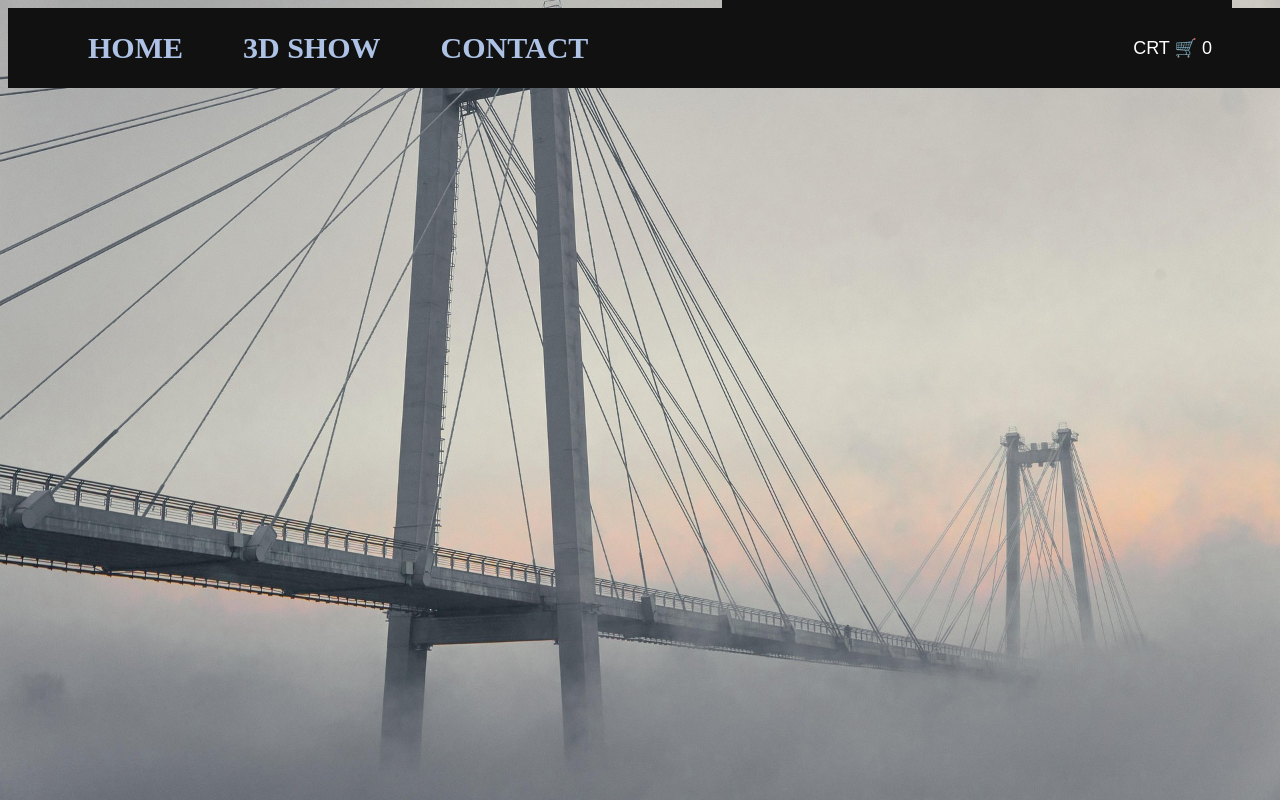
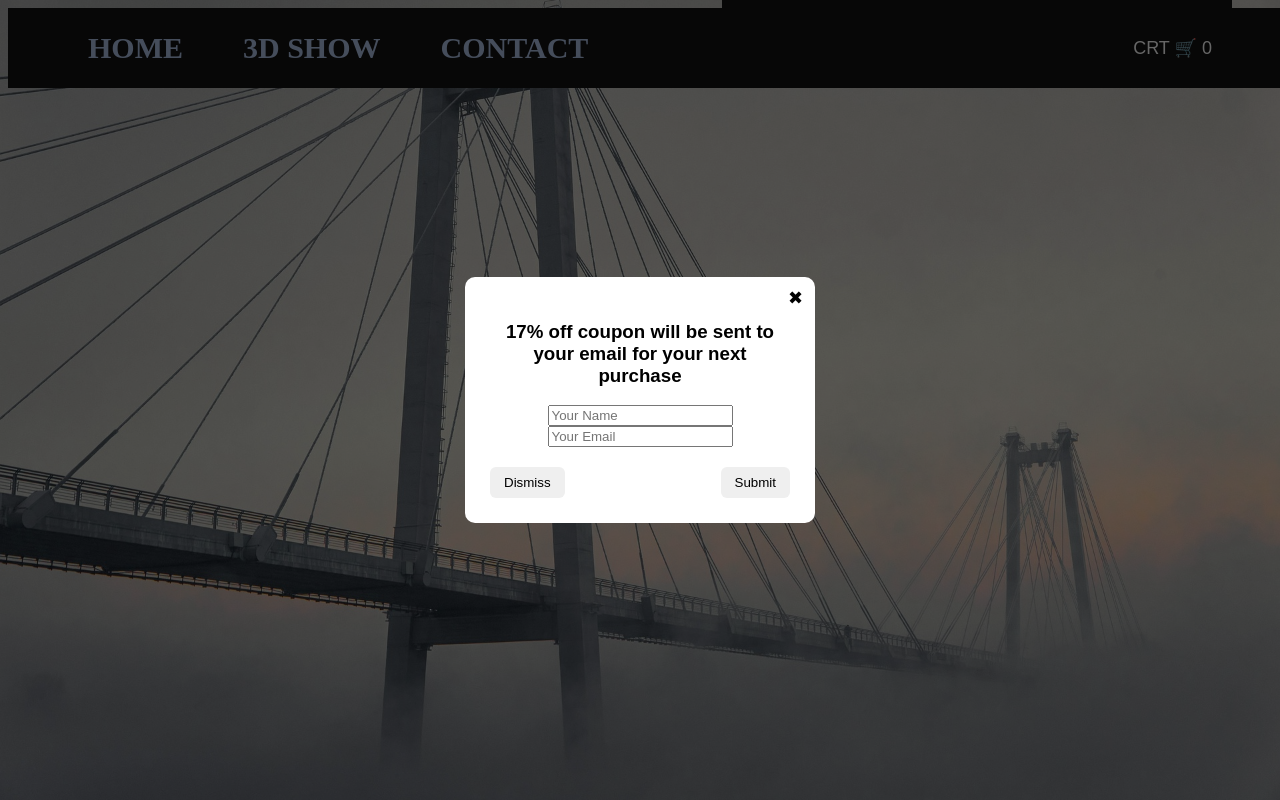
Before and after one commit to NanaProject2023/carproject, a React (Vite) app in the folder client/: page /carproject/discountpopup2 in a window 1280 px wide. Shown: the top 800 px of the page. Built offline with nearby package versions, Linux system fonts and the light colour scheme.

Commit message:
Add rt to advertise-here link in bottom main

```diff
--- /dev/null
+++ b/client/public/assets/discount.json
@@ -0,0 +1,3 @@
+{
+  "message": "17% off Coupon will be sent to your email"
+}
--- a/client/src/App.jsx
+++ b/client/src/App.jsx
@@ -12,7 +12,9 @@ import CarHist from "./components/CarHist";
 import { Routes, Route } from "react-router-dom";
 import Popup from "./components/Popup";
 import Contact from "./components/Contact";
-import Footer from "./components/Footer";;
+import Footer from "./components/Footer";
+import DiscountPopup from "./components/DiscountPopup";
+import DiscountPopup2 from "./components/DiscountPopup2";
 
 
 function App() {
@@ -65,6 +67,8 @@ function App() {
 
         <Route path="/car3d" element={<Car3d />} />
         <Route path="/contact" element={<Contact />} />
+        <Route path="/discountpopup" element={<DiscountPopup />} />
+        <Route path="/discountpopup2" element={<DiscountPopup2 />} />
 
       </Routes>
       <Footer />
--- /dev/null
+++ b/client/src/components/DiscountPopup.css
@@ -0,0 +1,56 @@
+.popup-overlay {
+  position: fixed;
+  top: 0;
+  left: 0;
+  width: 100%;
+  height: 100%;
+  background: rgba(0,0,0,0.6);
+
+  display: flex;
+  justify-content: center;
+  align-items: center;
+
+  z-index: 1000;
+}
+
+.popup {
+  background: #fff;
+  padding: 25px;
+  width: 300px;
+  border-radius: 10px;
+  position: relative;
+  text-align: center;
+
+  animation: fadeIn 0.3s ease;
+}
+
+.close {
+  position: absolute;
+  top: 10px;
+  right: 12px;
+  cursor: pointer;
+  font-size: 18px;
+}
+
+.popup-buttons {
+  margin-top: 20px;
+  display: flex;
+  justify-content: space-between;
+}
+
+.popup-buttons button {
+  padding: 8px 14px;
+  border: none;
+  cursor: pointer;
+  border-radius: 6px;
+  transition: 0.3s;
+}
+
+.popup-buttons button:hover {
+  opacity: 0.8;
+}
+
+@keyframes fadeIn {
+  from { opacity: 0; transform: scale(0.9); }
+  to { opacity: 1; transform: scale(1); }
+}
--- /dev/null
+++ b/client/src/components/DiscountPopup.jsx
@@ -0,0 +1,51 @@
+import { useEffect, useState } from "react";
+import { useNavigate } from "react-router-dom";
+import "./DiscountPopup.css";
+
+export default function DiscountPopup() {
+  const [message, setMessage] = useState("");
+  const navigate = useNavigate();
+
+  useEffect(() => {
+    const fetchMessage = async () => {
+      try {
+        const res = await fetch(`${import.meta.env.BASE_URL}assets/discount.json`);
+        const data = await res.json();
+        setMessage(data.message);
+      } catch (err) {
+        console.error(err);
+      }
+    };
+
+    fetchMessage();
+  }, []);
+
+  const closePopup = () => {
+    navigate(-1); // go back
+  };
+
+  return (
+    <div className="popup-overlay">
+      <div className="popup">
+
+        {/* X button */}
+        <span className="close" onClick={closePopup}>
+          ✖
+        </span>
+
+        <p>{message}</p>
+
+        <div className="popup-buttons">
+          <button onClick={closePopup}>
+            Dismiss
+          </button>
+
+          <button onClick={() => alert("Form coming next")}>
+            Claim
+          </button>
+        </div>
+
+      </div>
+    </div>
+  );
+}
--- /dev/null
+++ b/client/src/components/DiscountPopup2.css
@@ -0,0 +1,15 @@
+.popup h3 {
+  margin-bottom: 15px;
+}
+
+form {
+  display: flex;
+  flex-direction: column;
+  gap: 10px;
+}
+
+form input {
+  padding: 8px;
+  border-radius: 6px;
+  border: 1px solid #ccc;
+}
--- /dev/null
+++ b/client/src/components/DiscountPopup2.jsx
@@ -0,0 +1,78 @@
+import { useState } from "react";
+import { useNavigate } from "react-router-dom";
+
+export default function DiscountPopup2() {
+  const navigate = useNavigate();
+
+  const [name, setName] = useState("");
+  const [email, setEmail] = useState("");
+
+  const closePopup = () => {
+    navigate(-1);
+  };
+
+  const handleSubmit = (e) => {
+    e.preventDefault();
+
+    const newEntry = {
+      id: Date.now(),
+      name,
+      email
+    };
+
+    // ✅ TEMP storage (frontend only)
+    const existing =
+      JSON.parse(localStorage.getItem("discountEmails")) || [];
+
+    existing.push(newEntry);
+
+    localStorage.setItem("discountEmails", JSON.stringify(existing));
+
+    console.log("Saved:", newEntry);
+
+    closePopup();
+  };
+
+  return (
+    <div className="popup-overlay">
+      <div className="popup">
+
+        {/* Close */}
+        <span className="close" onClick={closePopup}>✖</span>
+
+        <h3>
+          17% off coupon will be sent to your email for your next purchase
+        </h3>
+
+        <form onSubmit={handleSubmit}>
+          <input
+            type="text"
+            placeholder="Your Name"
+            value={name}
+            onChange={(e) => setName(e.target.value)}
+            required
+          />
+
+          <input
+            type="email"
+            placeholder="Your Email"
+            value={email}
+            onChange={(e) => setEmail(e.target.value)}
+            required
+          />
+
+          <div className="popup-buttons">
+            <button type="button" onClick={closePopup}>
+              Dismiss
+            </button>
+
+            <button type="submit">
+              Submit
+            </button>
+          </div>
+        </form>
+
+      </div>
+    </div>
+  );
+}
--- a/client/src/components/LeftAd3D.jsx
+++ b/client/src/components/LeftAd3D.jsx
@@ -10,8 +10,12 @@ export default function LeftAd3D() {
   <source src={`${import.meta.env.BASE_URL}assets/sunset.mp4`} type="video/mp4" />
 </video>
 
-<h3 className="percentage">17% off! To Learn More Click Me</h3>
+<Link to="/discountpopup">
+  <h3 className="percentage">17% off! To Learn More Click Me</h3>
+</Link>
+<Link to="/discountpopup2">
 <h2 className="ad3d">ADVERTISE HERE </h2>
+</Link>
 
 <Link to="/contact">
   <h3 className="adclaim"> Reserve this Window! Click Me</h3>
--- a/client/src/components/PromoVideo2.jsx
+++ b/client/src/components/PromoVideo2.jsx
@@ -1,3 +1,4 @@
+import { Link } from "react-router-dom";
 import "./PromoVideo2.css";
 
 function PromoVideo2() {
@@ -13,11 +14,11 @@ function PromoVideo2() {
       >
         <source  src={`${import.meta.env.BASE_URL}assets/promo2.mp4`}  type="video/mp4" />
       </video>
-
-      <button id="advertiseButton" onClick={() => window.location.href = "https://www.visitmorocco.com/en"}>
+      < Link to="/contact">
+      <button id="advertiseButton" className="advertise-button" >
                     ADVERTISE HERE ? Click Me . . .
       </button>
-
+      </Link>
 
 </>
 
--- a/client/src/components/VideoBground.css
+++ b/client/src/components/VideoBground.css
@@ -1,6 +1,6 @@
 .video-container{
   position:relative;
-  width:30%;
+  width:35%;
   height:590px;
   overflow:hidden;
  margin-top: 10px;
@@ -37,14 +37,14 @@
 }
 .content a{
   text-decoration: none;
-  color: rgb(40, 74, 133);
+  color: rgb(231, 233, 237);
   background: transparent;
   padding: 20px;
-  font-size: 25px;
+  font-size: 20px;
   font-family: Impact, Haettenschweiler, 'Arial Narrow Bold', sans-serif;
 }
 .content a:hover{
-  color: rgb(247, 246, 246);
+  color: rgb(8, 8, 116);
   cursor: pointer;
   transition: color 0.9s ease;
   transform: translateY(-3px);
--- a/client/src/components/VideoBground.jsx
+++ b/client/src/components/VideoBground.jsx
@@ -1,4 +1,5 @@
 import "./VideoBground.css";
+import { Link } from "react-router-dom"
 
 
 function VideoBground() {
@@ -11,7 +12,7 @@ function VideoBground() {
 
       <div className="content">
         <p>
-          <a href="">Advertise Here</a>
+          <Link to="/contact">Advertise Here</Link>
         </p>
       </div>
 
```
